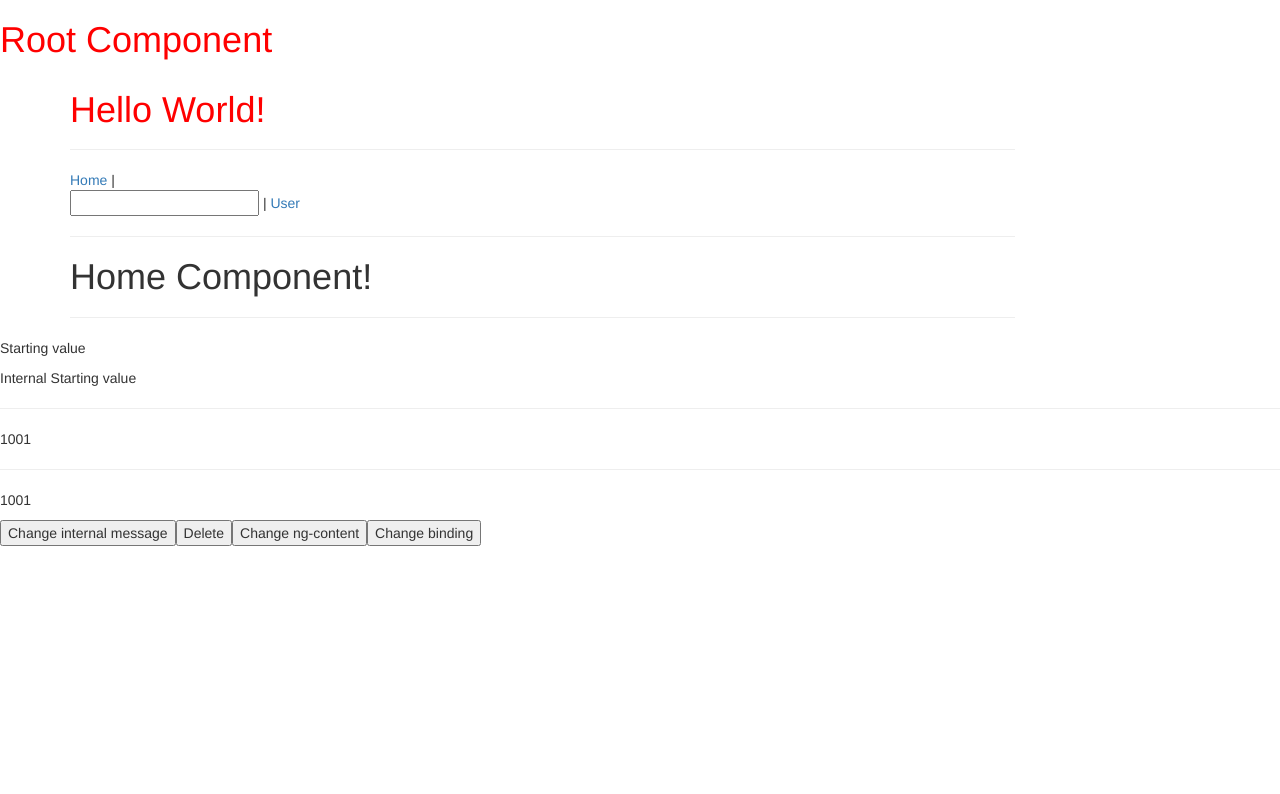
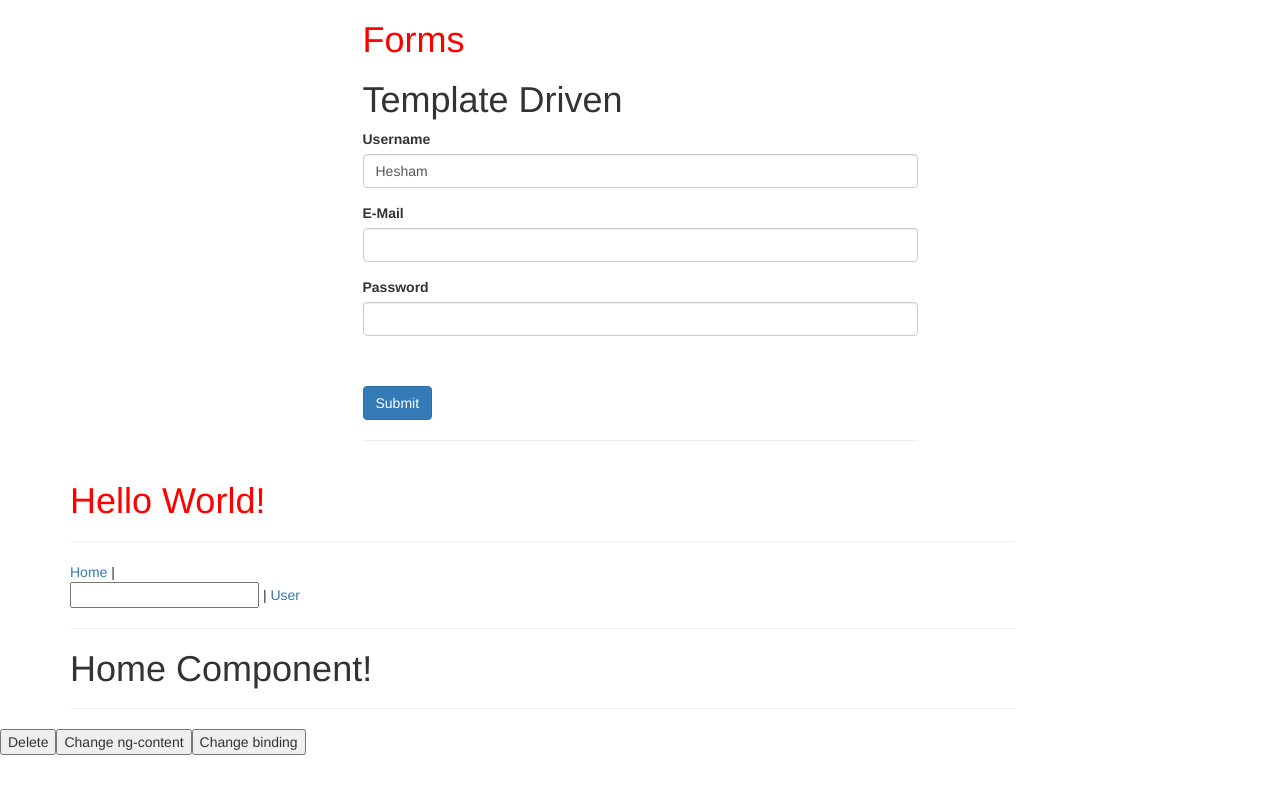
Before and after one commit to Etchs/ng2-first-app, an Angular app: page / in a window 1280 px wide. Shown: the top 794 px of the page. Built offline with nearby package versions, Linux system fonts and the light colour scheme.

Commit message:
added template driven forms with data binding

```diff
--- a/src/app/app.component.html
+++ b/src/app/app.component.html
@@ -1,6 +1,13 @@
-<h1>
-  {{title}}
-</h1>
+<div class="container">
+  <div class="row">
+    <div class="col-md-6 col-md-offset-3">
+      <h1>Forms</h1>
+      <app-template-driven></app-template-driven>
+      <hr>
+    </div>
+  </div>
+</div>
+
 <div class="container">
   <div class="row">
     <div class="col-xs-10">
@@ -19,9 +26,9 @@
 
 
 <!--<app-databinding></app-databinding>-->
-<app-lifecycle *ngIf="!delete" [bindable]="boundValue">
-  <p #boundContent>{{test}}</p>
-</app-lifecycle>
+<!--<app-lifecycle *ngIf="!delete" [bindable]="boundValue">-->
+  <!--<p #boundContent>{{test}}</p>-->
+<!--</app-lifecycle>-->
 <button (click)="delete = true">Delete</button>
 <button (click)="test = 'Changed value'">Change ng-content</button>
 <button (click)="boundValue = 2000">Change binding</button>
--- a/src/app/app.component.ts
+++ b/src/app/app.component.ts
@@ -6,7 +6,6 @@ import { Component } from '@angular/core';
   styleUrls: ['./app.component.css']
 })
 export class AppComponent {
-  title = 'Root Component';
   delete = false;
   test = 'Starting value';
   boundValue = 1001;
--- a/src/app/app.module.ts
+++ b/src/app/app.module.ts
@@ -18,6 +18,8 @@ import { HomeComponent } from './home-component.component';
 import {routing} from "./app.routes";
 import {UserDetailGaurd} from "./user/user-detail.gaurd";
 import {UserEditOutGaurd} from "./user/user-edit.gaurd";
+import { TemplateDrivenComponent } from './template-driven/template-driven.component';
+import { DataDrivenComponent } from './data-driven/data-driven.component';
 
 @NgModule({
   declarations: [
@@ -32,7 +34,9 @@ import {UserEditOutGaurd} from "./user/user-edit.gaurd";
     UserComponent,
     UserDetailComponent,
     UserEditComponent,
-    HomeComponent
+    HomeComponent,
+    TemplateDrivenComponent,
+    DataDrivenComponent
   ],
   imports: [
     BrowserModule,
--- /dev/null
+++ b/src/app/data-driven/data-driven.component.html
@@ -0,0 +1,3 @@
+<p>
+  data-driven works!
+</p>
--- /dev/null
+++ b/src/app/data-driven/data-driven.component.ts
@@ -0,0 +1,15 @@
+import { Component, OnInit } from '@angular/core';
+
+@Component({
+  selector: 'app-data-driven',
+  templateUrl: './data-driven.component.html',
+  styles: []
+})
+export class DataDrivenComponent implements OnInit {
+
+  constructor() { }
+
+  ngOnInit() {
+  }
+
+}
--- /dev/null
+++ b/src/app/template-driven/template-driven.component.html
@@ -0,0 +1,38 @@
+<h1>Template Driven</h1>
+<form (ngSubmit)="onSubmit(f)" #f="ngForm">
+  <div>
+    <div class="form-group">
+      <label for="username">Username</label>
+      <input type="text"
+             class="form-control"
+             id="username"
+             [(ngModel)]="user.username"
+             name="usrname"
+             required>
+    </div>
+    <div class="form-group">
+      <label for="email">E-Mail</label>
+      <input type="text"
+             class="form-control"
+             id="email"
+             [(ngModel)]="user.email"
+             name="eml"
+             required
+             pattern="[a-z0-9!#$%&'*+/=?^_`{|}~-]+(?:\.[a-z0-9!#$%&'*+/=?^_`{|}~-]+)*@(?:[a-z0-9](?:[a-z0-9-]*[a-z0-9])?\.)+[a-z0-9](?:[a-z0-9-]*[a-z0-9])?">
+    </div>
+  </div>
+  <div class="form-group">
+    <label for="password">Password</label>
+    <input type="password"
+           class="form-control"
+           id="password"
+           [(ngModel)]="user.password"
+           name="psswd"
+           required>
+  </div>
+  <div class="radio">
+    <label>
+    </label>
+  </div>
+  <button type="submit" class="btn btn-primary">Submit</button>
+</form>
--- /dev/null
+++ b/src/app/template-driven/template-driven.component.ts
@@ -0,0 +1,19 @@
+import { Component } from '@angular/core';
+import {NgForm} from "@angular/forms";
+
+@Component({
+  selector: 'app-template-driven',
+  templateUrl: './template-driven.component.html',
+  styles: []
+})
+export class TemplateDrivenComponent {
+  user = {
+    username: 'Hesham',
+    email: '',
+    password: ''
+  };
+  onSubmit(form: NgForm) {
+    console.log(form);
+    console.log(this.user);
+  }
+}
```
